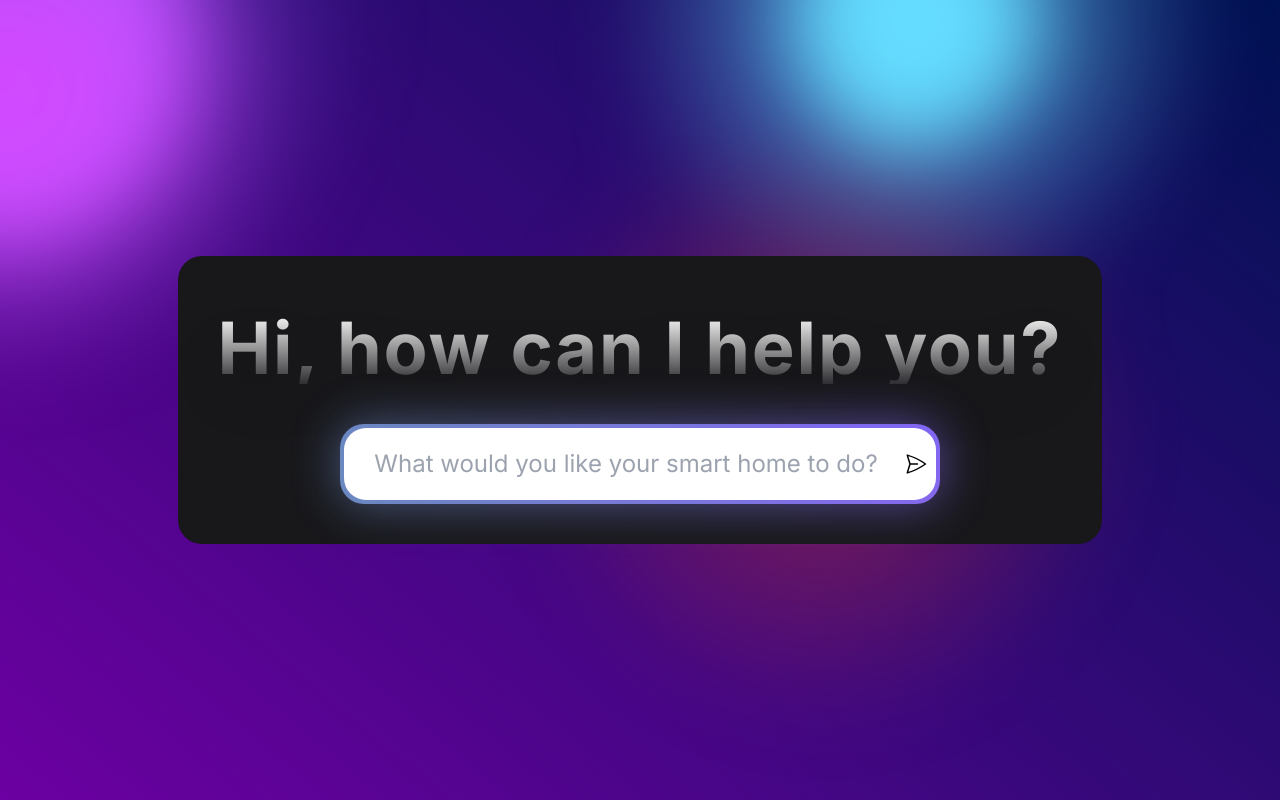
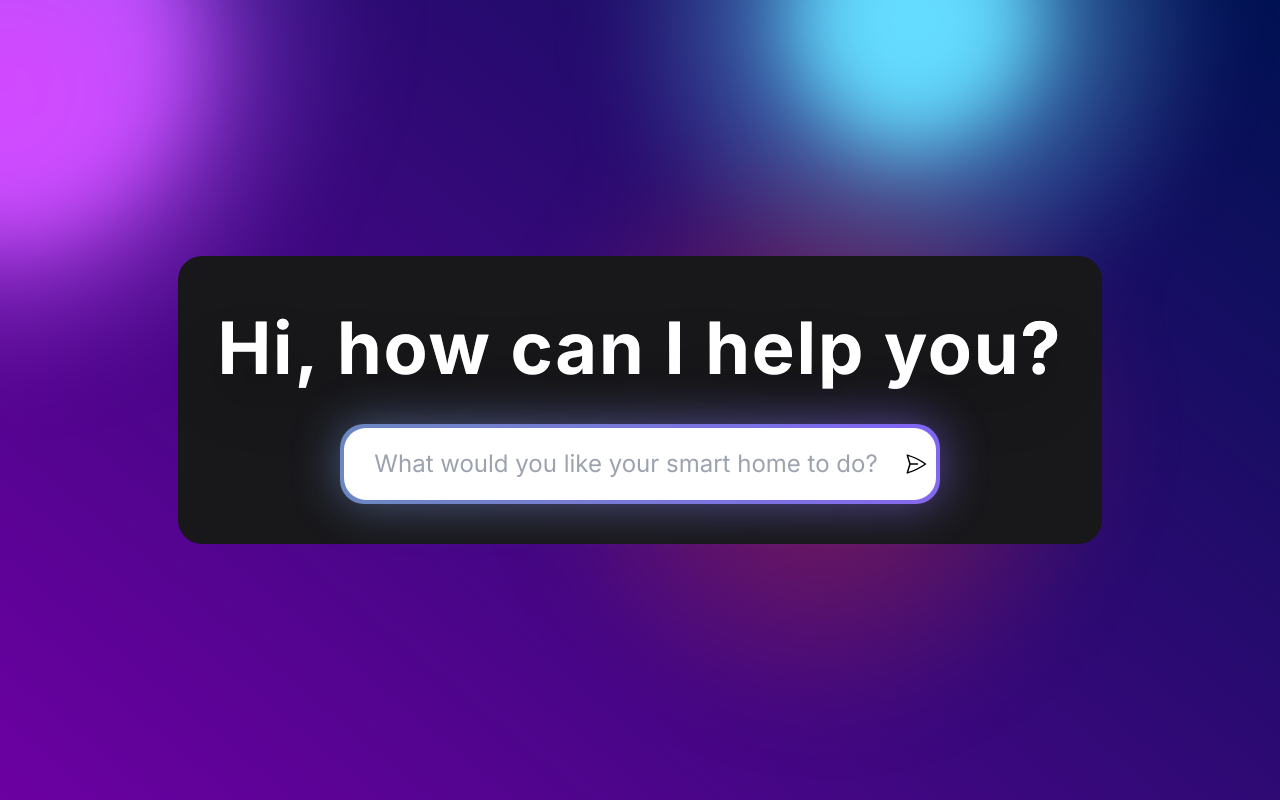
Before and after one commit to joshua-demo/simply-home, a Next.js app in the folder home-portal/: page / in a window 1280 px wide. Built offline with nearby package versions, Linux system fonts and the light colour scheme.

Commit message:
remove double playing glitch

```diff
--- a/home-portal/app/components/ui/text-generate-effect.tsx
+++ b/home-portal/app/components/ui/text-generate-effect.tsx
@@ -35,7 +35,7 @@ export const TextGenerateEffect = ({
           return (
             <motion.span
               key={word + idx}
-              className="opacity-0"
+              className="text-white opacity-0"
             >
               {word}{" "}
             </motion.span>
```
